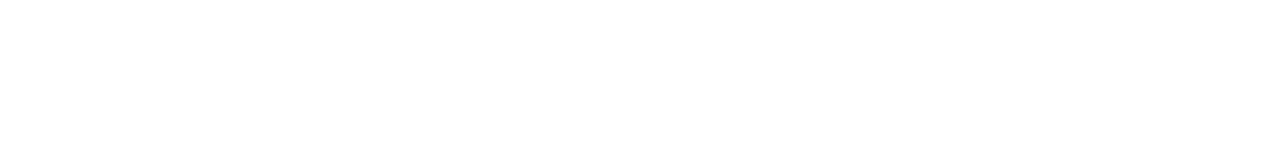
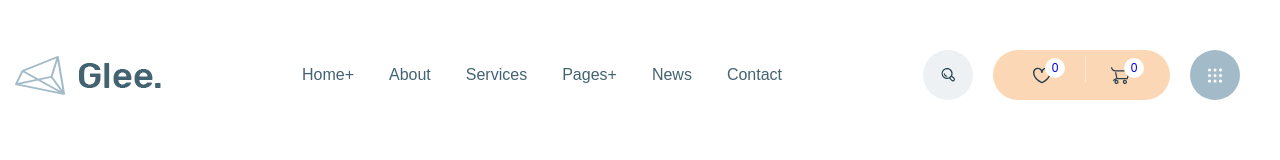
Before and after one commit to KonstantinSin/Glee, a website: page app/index.html in a window 1280 px wide. Drawn offline with nearby package versions, Linux system fonts and the light colour scheme; files that its build step writes are made by us from their sources.

Commit message:
added header

```diff
--- a/app/index.html
+++ b/app/index.html
@@ -3,12 +3,57 @@
 <head>
     <meta charset="UTF-8">
     <meta name="viewport" content="width=device-width, initial-scale=1.0">
-    <title>Document</title>
+    <title>Glee</title>
     <link rel="stylesheet" href="css/style.min.css">
 </head>
 <body>
-
-
+    <header class="header">
+        <div class="container--big">
+            <div class="header__inner">
+                <img class="logo" src="/images/logo.png" alt="logo">
+                <nav class="menu">
+                    <ul class="menu__list">
+                        <li class="menu__list-item">
+                            <a class="menu__list-link" href="#">Home+</a>
+                        </li>
+                        <li class="menu__list-item">
+                            <a class="menu__list-link" href="#">About</a>
+                        </li>
+                        <li class="menu__list-item">
+                            <a class="menu__list-link" href="#">Services</a>
+                        </li>
+                        <li class="menu__list-item">
+                            <a class="menu__list-link" href="#">Pages+</a>
+                        </li>
+                        <li class="menu__list-item">
+                            <a class="menu__list-link" href="#">News</a>
+                        </li>
+                        <li class="menu__list-item">
+                            <a class="menu__list-link" href="#">Contact</a>
+                        </li>
+                    </ul>
+                </nav>
+                <div class="user-nav">
+                    <a class="user-nav__link user-nav__link--search" href="#">
+                        <img class="user-nav__icon" src="images/user-nav/search.svg" alt="search">
+                    </a>
+                    <div class="user-nav__link-box">
+                    <a class="user-nav__link user-nav__link--like" href="#">
+                        <span class="user-nav__num">0</span>
+                        <img class="user-nav__icon" src="images/user-nav/like.svg" alt="like">
+                    </a>
+                    <a class="user-nav__link user-nav__link--cart" href="#">
+                        <span class="user-nav__num">0</span>
+                        <img class="user-nav__icon" src="images/user-nav/cart.svg" alt="cart">
+                    </a>
+                </div>
+                    <a class="user-nav__link user-nav__link--ellips" href="#">
+                        <img class="user-nav__icon" src="images/user-nav/Ellipse.png" alt="menu">
+                    </a>
+                </div>
+            </div>
+        </div>
+    </header>
     <script src="/app/js/main.min.js"></script>
 </body>
 </html>
--- a/app/scss/_fonts.scss
+++ b/app/scss/_fonts.scss
@@ -0,0 +1,37 @@
+@font-face{
+    font-family: 'Rubik-Medium', sans-serif;
+    font-weight: 500;
+    font-style: normal;
+    src: local('Rubik-Medium'),
+        url(../fonts/Rubik-Medium.woff2) format('woff2'),
+        url(../fonts/Rubik-Medium.woff) format('woff');
+    font-display: swap;
+}
+@font-face{
+    font-family: 'Rubik-Regular', sans-serif;
+    font-weight: 400;
+    font-style: normal;
+    src: local('Rubik-Regular'),
+        url(../fonts/Rubik-Regular.woff2) format('woff2'),
+        url(../fonts/Rubik-Regular.woff) format('woff');
+    font-display: swap;
+}
+
+@font-face{
+    font-family: 'DMsans-Bold', sans-serif;
+    font-weight: 700;
+    font-style: normal;
+    src: local('DMsans-Bold'),
+        url(../fonts/DMSans-Bold.woff2) format('woff2'),
+        url(../fonts/DMSans-Bold.woff) format('woff');
+    font-display: swap;
+}
+@font-face{
+    font-family: 'DMsans-Regular', sans-serif;
+    font-weight: 400;
+    font-style: normal;
+    src: local('DMsans-Regular'),
+        url(../fonts/DMSans-Regular.woff2) format('woff2'),
+        url(../fonts/DMSans-Regular.woff) format('woff');
+    font-display: swap;
+}
--- a/app/scss/_global.scss
+++ b/app/scss/_global.scss
@@ -0,0 +1,15 @@
+body{
+
+	line-height: 26px;
+	@extend %dmsans-400;
+}
+.container{
+    max-width: 1200px;
+    margin: 0 auto;
+    padding: 0 15px;
+}
+.container--big{
+    max-width: 1800px;
+    margin: 0 auto;
+    padding: 0 15px;
+}
--- a/app/scss/_vars.scss
+++ b/app/scss/_vars.scss
@@ -0,0 +1,18 @@
+
+
+%rubik-400{
+    font-family: 'Rubik-Regular', sans-serif;
+    font-weight: 400;
+}
+%rubik-500{
+    font-family: 'Rubik-Medium', sans-serif;
+    font-weight: 500;
+}
+%dmsans-700{
+    font-family: 'DMsans-Bold', sans-serif;
+    font-weight: 700;
+}
+%dmsans-400{
+    font-family: 'DMsans-Regular', sans-serif;
+    font-weight: 400;
+}
--- a/app/scss/style.scss
+++ b/app/scss/style.scss
@@ -3,7 +3,83 @@
 @import 'reset';
 @import 'global';
 
+.header{
+    padding: 50px 0;
+    &__inner{
+        display: flex;
+        justify-content: space-between;
+        align-items: center;
+    }
+}
+.menu{
+    &__list{
+        display: flex;
+    }
+    &__list-item + .menu__list-item{
+        padding-left: 35px;
+    }
+    &__list-link{
+        @extend %rubik-500;
+        color: #436372;
+
+    }
+}
+.user-nav{
+    display: flex;
+    &__link{
+        position: relative;
+    }
+    &__link +.user-nav__link{
+        margin-left: 60px;
+    }
+    &__num{
+        position: absolute;
+        width: 20px;
+        height: 20px;
+        border-radius: 50%;
+        background-color: #fff;
+        top: -9px;
+        right: -14px;
+        font-size: 12px;
+        line-height: 20px;
+        text-align: center;
+    }
+    &__link--search{
+        background-color: #edf1f4;
+        width: 50px;
+        height: 50px;
+        border-radius: 50%;
+        margin-right: 20px;
+        padding: 18px 18px;
+    }
+    &__link-box{
+        position: relative;
+        display: flex;
+        align-items: center;
+        margin-right: 20px;
+        background-color: #fcd7b6;
+        border-radius: 25px;
+        padding: 13px 40px
+    }
+    &__link-box::after{
+        content: "";
+        border-right: 1px solid;
+        color: #fde7d3;
+        position: absolute;
+        top: 6px;
+        right: 84px;
+        height: 26px;
+        width: 1px;
+    }
+    &__link--ellips{
+        background-color: #a3bbc8;
+        width: 50px;
+        height: 50px;
+        border-radius: 50%;
+        margin-right: 25px;
+        padding: 18px 18px;
+    }
 
 
-
+}
 @import 'media';
```
Also changed, not shown: app/fonts/DMSans-Bold.woff (added), app/fonts/DMSans-Bold.woff2 (added), app/fonts/DMSans-Regular.woff (added), app/fonts/DMSans-Regular.woff2 (added), app/fonts/Rubik-Medium.woff (added), app/fonts/Rubik-Medium.woff2 (added), app/fonts/Rubik-Regular.woff (added), app/fonts/Rubik-Regular.woff2 (added), app/images/logo.png (added), app/images/user-nav/Ellipse.png (added), app/images/user-nav/cart.svg (added), app/images/user-nav/like.svg (added), app/images/user-nav/search.svg (added).
